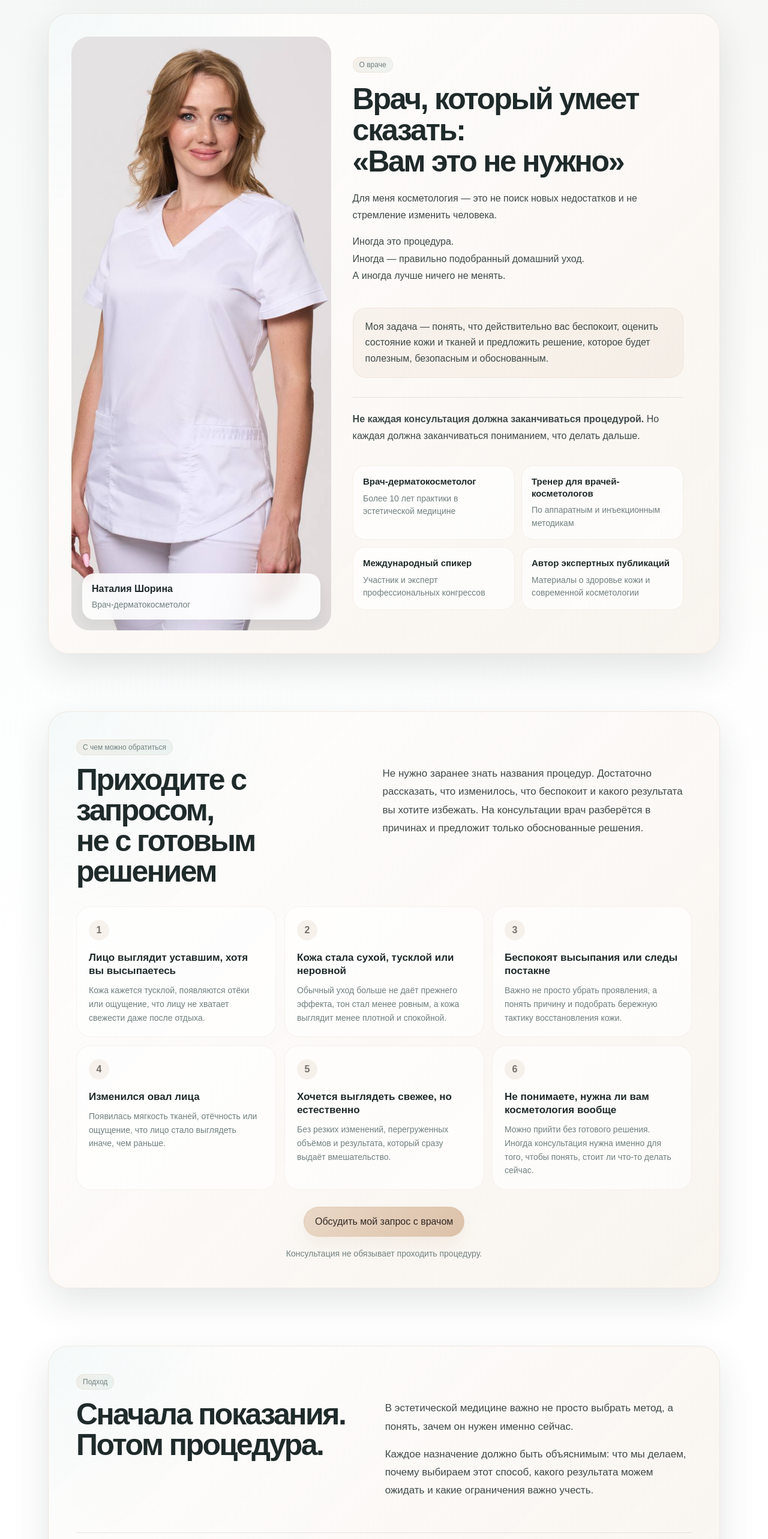
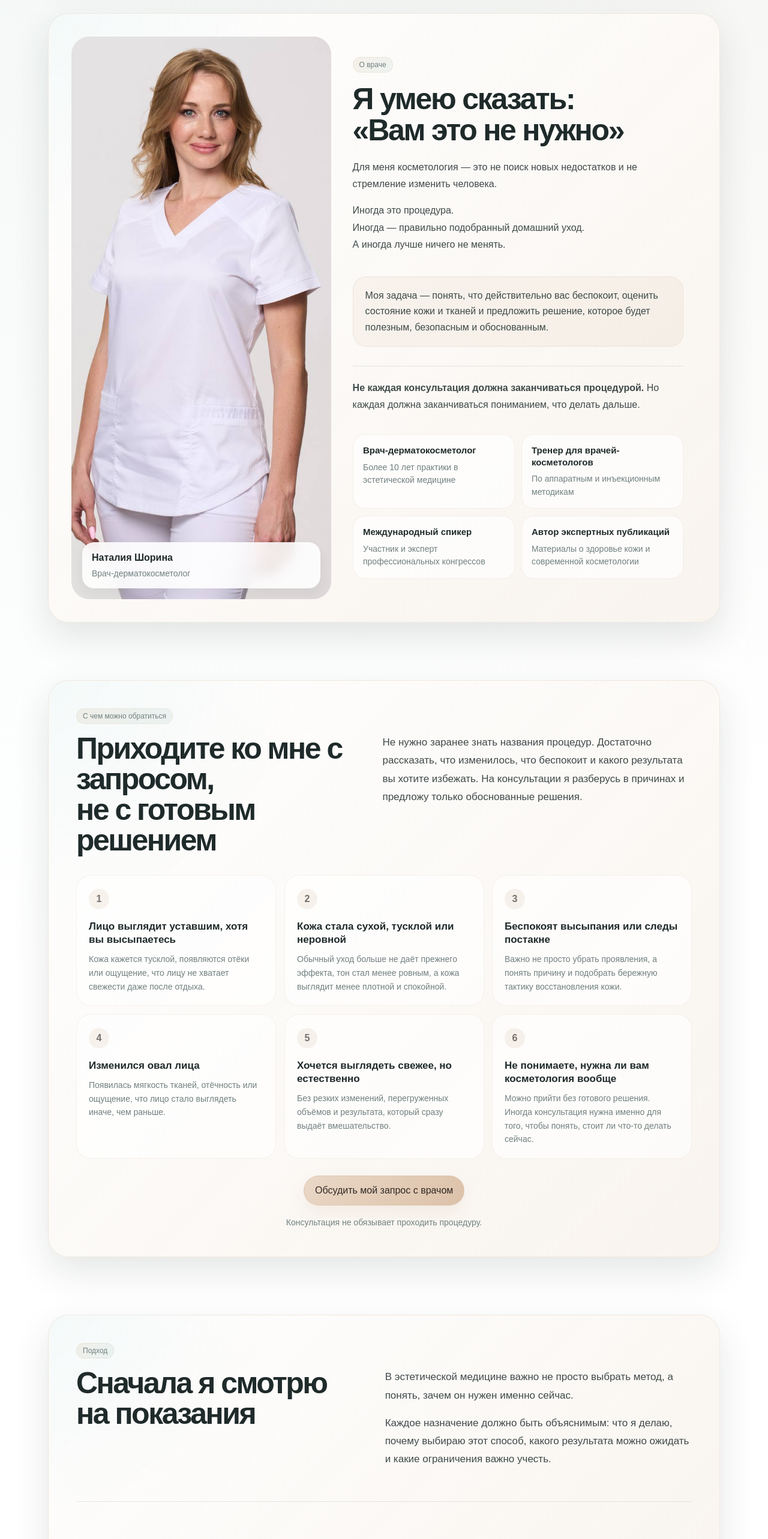
Before and after one commit to Pickle-Pee/cosmetology, a React (Vite) app: page / in a window 1280 px wide. Shown: the part 900-3466 px from the top of the page at 60% size. Built offline with nearby package versions, Linux system fonts and the light colour scheme; a web font is replaced by a local one.

Commit message:
Update home copy to first person positioning

```diff
--- a/src/pages/Home.jsx
+++ b/src/pages/Home.jsx
@@ -13,7 +13,6 @@ import {
   fadeUp,
   softFade,
   stagger,
-  slowStagger,
   viewport,
 } from "../shared/motion.js";
 import "../styles/homeSections.css";
@@ -211,9 +210,8 @@ export default function Home() {
             </motion.div>
             <motion.div className="doctorBlock__content" variants={stagger}>
               <motion.div className="kicker doctorBlock__kicker" variants={fadeUp}>О враче</motion.div>
-              <motion.h2 className="doctorBlock__title" variants={fadeUp}>Врач, который умеет сказать:<br />«Вам это не нужно»</motion.h2>
+              <motion.h2 className="doctorBlock__title" variants={fadeUp}>Я умею сказать:<br />«Вам это не нужно»</motion.h2>
               <motion.p variants={fadeUp}>Для меня косметология — это не поиск новых недостатков и не стремление изменить человека.</motion.p>
-              {/* <motion.p variants={fadeUp}>Моя задача — понять, что действительно вас беспокоит, оценить состояние кожи и тканей и предложить решение, которое будет полезным, безопасным и обоснованным.</motion.p> */}
               <motion.p variants={fadeUp}>Иногда это процедура.<br />Иногда — правильно подобранный домашний уход.<br />А иногда лучше ничего не менять.</motion.p>
               <motion.div className="doctorAccent" variants={fadeUp}>Моя задача — понять, что действительно вас беспокоит, оценить состояние кожи и тканей и предложить решение, которое будет полезным, безопасным и обоснованным.</motion.div>
               <motion.div className="doctorBlock__divider" variants={fadeUp} />
@@ -229,8 +227,8 @@ export default function Home() {
           <div className="requestSection__card">
             <div className="sectionLabel">С чем можно обратиться</div>
             <div className="requestSection__head">
-              <h2 className="requestSection__title">Приходите с запросом,<br />не с готовым решением</h2>
-              <p className="requestSection__text">Не нужно заранее знать названия процедур. Достаточно рассказать, что изменилось, что беспокоит и какого результата вы хотите избежать. На консультации врач разберётся в причинах и предложит только обоснованные решения.</p>
+              <h2 className="requestSection__title">Приходите ко мне с запросом,<br />не с готовым решением</h2>
+              <p className="requestSection__text">Не нужно заранее знать названия процедур. Достаточно рассказать, что изменилось, что беспокоит и какого результата вы хотите избежать. На консультации я разберусь в причинах и предложу только обоснованные решения.</p>
             </div>
             <motion.div className="requestGrid" variants={stagger}>{requestCards.map((item, index) => <motion.article className="requestCard" key={item.title} variants={fadeUp} whileHover={cardHover}><span>{index + 1}</span><h3>{item.title}</h3><p>{item.text}</p></motion.article>)}</motion.div>
             <motion.div className="requestSection__bottom" variants={fadeUp}><MotionButtonWrap><Button onClick={() => window.open("https://t.me/dr_shorina", "_blank")}>Обсудить мой запрос с врачом</Button></MotionButtonWrap><p>Консультация не обязывает проходить процедуру.</p></motion.div>
@@ -242,7 +240,7 @@ export default function Home() {
         <Container>
           <div className="approachSection__card">
             <div className="sectionLabel">Подход</div>
-            <div className="approachSection__top"><h2 className="approachSection__title">Сначала показания.<br />Потом процедура.</h2><div className="approachSection__text"><p>В эстетической медицине важно не просто выбрать метод, а понять, зачем он нужен именно сейчас.</p><p>Каждое назначение должно быть объяснимым: что мы делаем, почему выбираем этот способ, какого результата можем ожидать и какие ограничения важно учесть.</p></div></div>
+            <div className="approachSection__top"><h2 className="approachSection__title">Сначала я смотрю<br />на показания</h2><div className="approachSection__text"><p>В эстетической медицине важно не просто выбрать метод, а понять, зачем он нужен именно сейчас.</p><p>Каждое назначение должно быть объяснимым: что я делаю, почему выбираю этот способ, какого результата можно ожидать и какие ограничения важно учесть.</p></div></div>
             <motion.div className="approachPrinciples" variants={stagger}>{approachPrinciples.map((item) => <motion.article className="approachPrinciple" key={item.title} variants={fadeUp}><h3>{item.title}</h3><p>{item.text}</p></motion.article>)}</motion.div>
           </div>
         </Container>
@@ -252,7 +250,7 @@ export default function Home() {
         <Container>
           <div className="serviceDirections__card">
             <div className="sectionLabel">Направления</div>
-            <div className="serviceDirections__head"><h2 className="serviceDirections__title">Направления,<br />с которыми работает врач</h2><p>Врач работает с кожей, возрастными изменениями, эстетической коррекцией, аппаратными и лазерными методиками. Все направления объединяет бережный подход: без перегруженного результата и назначений «на всякий случай».</p></div>
+            <div className="serviceDirections__head"><h2 className="serviceDirections__title">Направления,<br />с которыми я работаю</h2><p>Я работаю с кожей, возрастными изменениями, эстетической коррекцией, аппаратными и лазерными методиками. Все направления объединяет бережный подход: без перегруженного результата и назначений «на всякий случай».</p></div>
             <motion.div className="serviceDirections__grid" variants={stagger}>{serviceGroups.map((group) => <motion.article className="serviceDirection" key={group.title} variants={fadeUp} whileHover={cardHover}><h3>{group.title}</h3><p>{group.text}</p><div className="serviceDirection__tags">{group.tags.map((tag) => <span key={tag}>{tag}</span>)}</div></motion.article>)}</motion.div>
             <motion.div className="serviceDirections__actions" variants={fadeUp}><MotionButtonWrap><Button onClick={() => location.assign("/services")}>Смотреть все услуги</Button></MotionButtonWrap></motion.div>
           </div>
@@ -263,7 +261,7 @@ export default function Home() {
         <Container>
           <div className="resultsSection__card">
             <div className="sectionLabel">Результаты</div>
-            <div className="resultsSection__head"><div className="serviceDirections__head"><h2 className="resultsSection__title">Результаты, которые<br />не спорят с внешностью</h2><p>В хорошей косметологии важны не резкие перемены, а точные изменения: свежее лицо, более ровная кожа, мягкая коррекция и сохранение естественных черт.</p></div></div>
+            <div className="resultsSection__head"><h2 className="resultsSection__title">Мои результаты<br />не спорят с внешностью</h2><p>В хорошей косметологии важны не резкие перемены, а точные изменения: свежее лицо, более ровная кожа, мягкая коррекция и сохранение естественных черт.</p></div>
             <div className="worksTabs" aria-label="Категории работ">{workCategories.map((category) => <motion.button layout key={category} type="button" className={activeWorkCategory === category ? "worksTab worksTab--active" : "worksTab"} onClick={() => setActiveWorkCategory(category)} whileHover={buttonHover} whileTap={buttonTap}>{getCategoryTitle(category)}</motion.button>)}</div>
             <AnimatePresence mode="wait">
               <motion.div className="activeResultInfo" key={activeWorkCategory} initial="hidden" animate="visible" exit="hidden" variants={fadeUp}><span className="activeResultInfo__icon">✦</span><div className="activeResultInfo__content"><h3>{getCategoryTitle(activeWorkCategory)}</h3><p>{categoryDescriptions[activeWorkCategory]}</p></div>{shouldShowWorkArrows && <div className="carouselControls activeResultInfo__controls"><button type="button" className="carouselArrow" onClick={() => scrollWorks("prev")} aria-label="Предыдущие работы">←</button><button type="button" className="carouselArrow" onClick={() => scrollWorks("next")} aria-label="Следующие работы">→</button></div>}</motion.div>
@@ -276,7 +274,7 @@ export default function Home() {
       <RevealSection className="section reviewsFeature section--alt">
         <Container>
           <div className="featureSplitCard reviewsFeature__card">
-            <motion.div className="featureSplitCard__copy" variants={stagger}><motion.div className="sectionLabel" variants={fadeUp}>Отзывы</motion.div><motion.h2 variants={fadeUp}>После приёма должно становиться спокойнее</motion.h2><motion.p variants={fadeUp}>В отзывах пациенты часто говорят не только о результате, но и о самом ощущении приёма: врач внимательно слушает, подробно объясняет и не торопит с решением.</motion.p><motion.p variants={fadeUp}>Для меня это важная часть работы — чтобы человек понимал, что происходит с кожей, зачем нужна рекомендация и почему иногда лучше не делать лишнего.</motion.p><MotionButtonWrap><Button variant="ghost" onClick={() => location.assign("/reviews")}>Все отзывы</Button></MotionButtonWrap></motion.div>
+            <motion.div className="featureSplitCard__copy" variants={stagger}><motion.div className="sectionLabel" variants={fadeUp}>Отзывы</motion.div><motion.h2 variants={fadeUp}>После приёма со мной должно становиться спокойнее</motion.h2><motion.p variants={fadeUp}>В отзывах пациенты часто говорят не только о результате, но и о самом ощущении приёма: я внимательно слушаю, подробно объясняю и не тороплю с решением.</motion.p><motion.p variants={fadeUp}>Для меня это важная часть работы — чтобы человек понимал, что происходит с кожей, зачем нужна рекомендация и почему иногда лучше не делать лишнего.</motion.p><MotionButtonWrap><Button variant="ghost" onClick={() => location.assign("/reviews")}>Все отзывы</Button></MotionButtonWrap></motion.div>
             <motion.div className="reviewsFeature__list" variants={stagger}>{featuredReviews.map((review) => <motion.article className="reviewFeatureCard" key={review.id} variants={fadeUp} whileHover={cardHover}><div className="reviewFeatureCard__head"><div className="reviewFeatureCard__avatar">{review.name?.[0] || "П"}</div><div><h3>{review.name}</h3><span>{review.source} · {"★".repeat(review.rating)}</span></div></div><p>“{review.text}”</p></motion.article>)}</motion.div>
           </div>
         </Container>
@@ -285,7 +283,7 @@ export default function Home() {
       <RevealSection className="section articlesFeature">
         <Container>
           <div className="featureSplitCard articlesFeature__card">
-            <motion.div className="featureSplitCard__copy" variants={stagger}><motion.div className="sectionLabel" variants={fadeUp}>Статьи</motion.div><motion.h2 variants={fadeUp}>Авторские публикации</motion.h2><motion.p variants={fadeUp}>О коже, возрастных изменениях, современных методиках и принципах, которые помогают принимать взвешенные решения.</motion.p><motion.div variants={fadeUp}><Link to="/articles" className="btn btn--ghost">Все публикации</Link></motion.div></motion.div>
+            <motion.div className="featureSplitCard__copy" variants={stagger}><motion.div className="sectionLabel" variants={fadeUp}>Статьи</motion.div><motion.h2 variants={fadeUp}>Мои публикации</motion.h2><motion.p variants={fadeUp}>О коже, возрастных изменениях, современных методиках и принципах, которые помогают принимать взвешенные решения.</motion.p><motion.div variants={fadeUp}><Link to="/articles" className="btn btn--ghost">Все публикации</Link></motion.div></motion.div>
             <motion.div className="articlesFeature__list" variants={stagger}>{featuredArticles.map((article) => { const title = article.title || article.heading || article.name; const excerpt = article.excerpt || article.announcement || article.description; const image = article.image || article.preview || article.images?.[0]; return <motion.article className="articleFeatureCard" key={article.id} variants={fadeUp} whileHover={cardHover}><Link to={`/articles/${article.slug}`} className="articleFeatureCard__image"><img src={image} alt={title} loading="lazy" /></Link><div><span>{article.category}</span><h3><Link to={`/articles/${article.slug}`}>{title}</Link></h3>{excerpt && <p>{excerpt}</p>}<Link to={`/articles/${article.slug}`} className="articleFeatureCard__link">Читать статью →</Link></div></motion.article>; })}</motion.div>
           </div>
         </Container>
@@ -294,7 +292,7 @@ export default function Home() {
       <RevealSection className="section consultationCta section--alt">
         <Container>
           <div className="consultationCta__card">
-            <motion.div className="consultationCta__content" variants={stagger}><motion.div className="sectionLabel" variants={fadeUp}>Консультация</motion.div><motion.h2 variants={fadeUp}>Не обязательно знать,<br />какая процедура вам нужна</motion.h2><motion.p variants={fadeUp}>Достаточно рассказать, что вас беспокоит. На консультации разберёмся, какие изменения связаны с состоянием кожи, какие можно скорректировать и какие решения будут действительно уместны.</motion.p><motion.div className="consultationCta__actions" variants={fadeUp}><MotionButtonWrap><Button onClick={() => window.open("https://t.me/dr_shorina", "_blank")}>Записаться на консультацию</Button></MotionButtonWrap><MotionButtonWrap><Button variant="ghost" onClick={() => window.open("https://t.me/dr_shorina", "_blank")}>Рассказать о своём запросе</Button></MotionButtonWrap></motion.div><motion.div className="consultationBenefits" variants={stagger}>{consultationBenefits.map((item) => <motion.div className="consultationBenefit" key={item.title} variants={fadeUp}><span className={`consultationBenefit__icon consultationBenefit__icon--${item.icon}`} aria-hidden="true" /><p>{item.title}</p></motion.div>)}</motion.div></motion.div>
+            <motion.div className="consultationCta__content" variants={stagger}><motion.div className="sectionLabel" variants={fadeUp}>Консультация</motion.div><motion.h2 variants={fadeUp}>Не обязательно знать,<br />какая процедура вам нужна</motion.h2><motion.p variants={fadeUp}>Достаточно рассказать мне, что вас беспокоит. На консультации разберёмся, какие изменения связаны с состоянием кожи, какие можно скорректировать и какие решения будут действительно уместны.</motion.p><motion.div className="consultationCta__actions" variants={fadeUp}><MotionButtonWrap><Button onClick={() => window.open("https://t.me/dr_shorina", "_blank")}>Записаться на консультацию</Button></MotionButtonWrap><MotionButtonWrap><Button variant="ghost" onClick={() => window.open("https://t.me/dr_shorina", "_blank")}>Рассказать о своём запросе</Button></MotionButtonWrap></motion.div><motion.div className="consultationBenefits" variants={stagger}>{consultationBenefits.map((item) => <motion.div className="consultationBenefit" key={item.title} variants={fadeUp}><span className={`consultationBenefit__icon consultationBenefit__icon--${item.icon}`} aria-hidden="true" /><p>{item.title}</p></motion.div>)}</motion.div></motion.div>
             <motion.div className="consultationCta__media" variants={softFade}><div className="consultationCta__imagePlaceholder"><img src="/bg_consultation_section.png" alt="" className="consultationCta__image" loading="lazy" /></div></motion.div>
           </div>
         </Container>
@@ -302,7 +300,7 @@ export default function Home() {
 
       <RevealSection className="section documentsSection">
         <Container>
-          <div className="documentsSection__head"><div className="sectionLabel">Квалификация</div><h2>Образование и квалификация</h2><p>Профессиональная подготовка, дополнительное образование и документы, подтверждающие квалификацию специалиста.</p></div>
+          <div className="documentsSection__head"><div className="sectionLabel">Квалификация</div><h2>Моё образование и квалификация</h2><p>Профессиональная подготовка, дополнительное образование и документы, подтверждающие мою квалификацию.</p></div>
           <motion.div className="certGrid certGrid--preview documentsSection__grid" variants={stagger}>{certificates.slice(0, 4).map((item) => <motion.button key={item.src} type="button" className="certCard" onClick={() => openCertificateViewer(item)} variants={fadeUp} whileHover={cardHover}><div className="certCard__imageWrap"><img src={item.src} alt={item.title} className="certCard__image" loading="lazy" /></div><div className="certCard__body"><span className="certCard__title">{item.title}</span></div></motion.button>)}</motion.div>
           <motion.div className="certActions" variants={fadeUp}><MotionButtonWrap><Button variant="ghost" onClick={() => setIsCertificatesOpen(true)}>Смотреть все документы</Button></MotionButtonWrap></motion.div>
         </Container>
```
